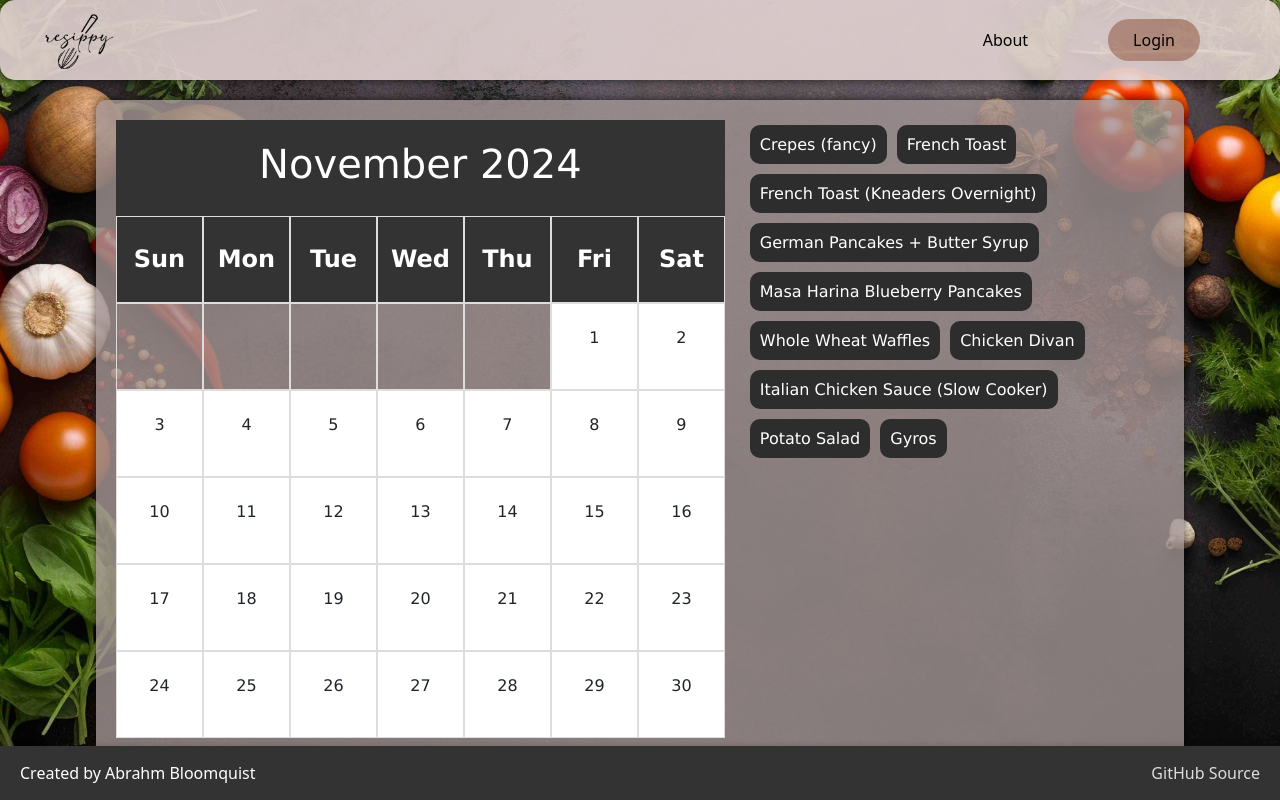
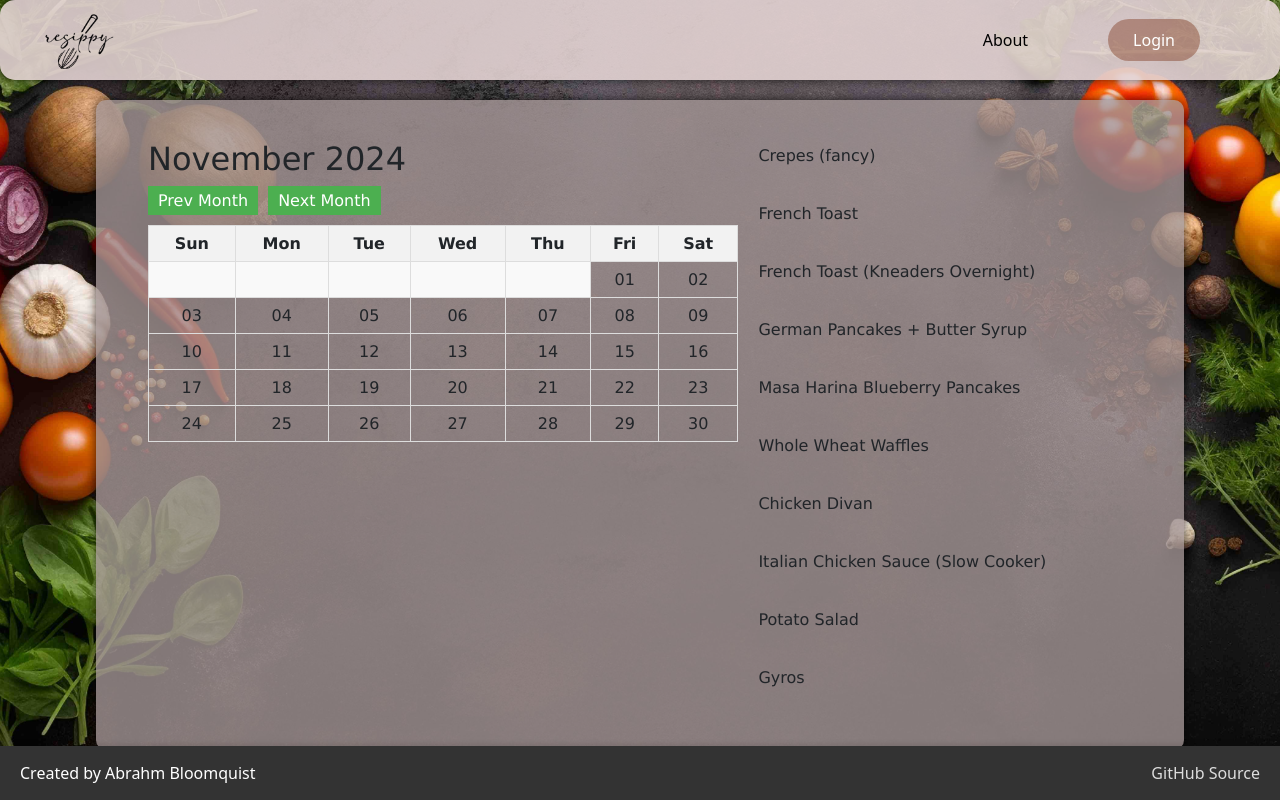
Before and after one commit to MaxArkilz/startup, a React (Vite) app: page /mealplan in a window 1280 px wide. Built offline with nearby package versions, Linux system fonts and the light colour scheme.

Commit message:
Drag and Drop funsies

```diff
--- a/package.json
+++ b/package.json
@@ -7,12 +7,13 @@
     "start": "node ./server.js"
   },
   "dependencies": {
-    "@dnd-kit/core": "^6.1.0",
+    "@dnd-kit/core": "^6.3.0",
     "bcrypt": "^5.1.1",
     "bootstrap": "^5.3.3",
     "cookie-parser": "^1.4.7",
     "cors": "^2.8.5",
     "express": "^4.21.1",
+    "moment": "^2.30.1",
     "mongodb": "^6.11.0",
     "react": "^18.3.1",
     "react-beautiful-dnd": "^13.1.1",
--- a/src/app.jsx
+++ b/src/app.jsx
@@ -4,7 +4,7 @@ import { NavLink, Routes } from 'react-router-dom';
 import { BrowserRouter, Route } from "react-router-dom";
 import 'bootstrap/dist/css/bootstrap.min.css';
 import {About} from "./about/about";
-import {MealPlan} from "./mealPlan/mealplan";
+import { MealPlan } from "./mealPlan/mealplan";
 import {Cookbook} from "./cookbook/cookbook";
 import {Shopping} from "./shopping/shopping";
 import {Login} from "./login/login";
--- /dev/null
+++ b/src/mealPlan/calendar.jsx
@@ -0,0 +1,129 @@
+import "./mealStyle.css";
+import React, { useState } from 'react';
+import moment from 'moment';
+import { DndContext, useDraggable, useDroppable } from '@dnd-kit/core';
+import recipes from '../cookbook/recipes/recipe';
+
+const Calendar = () => {
+  const [currentDate, setCurrentDate] = useState(moment());
+  const [events, setEvents] = useState({});
+
+  const daysInMonth = currentDate.daysInMonth();
+  const firstDayOfMonth = moment(currentDate).startOf('month').day();
+
+  const nextMonth = () => {
+    setCurrentDate(currentDate.clone().add(1, 'month'));
+  };
+
+  const prevMonth = () => {
+    setCurrentDate(currentDate.clone().subtract(1, 'month'));
+  };
+
+  const renderCalendar = () => {
+    const blanks = [];
+    for (let i = 0; i < firstDayOfMonth; i++) {
+      blanks.push(<td key={`blank-${i}`} className="empty">{""}</td>);
+    }
+
+    const daysInMonthArray = [];
+    for (let d = 1; d <= daysInMonth; d++) {
+      const currentDay = `${currentDate.format('YYYY-MM')}-${d.toString().padStart(2, '0')}`;
+      daysInMonthArray.push(
+        <CalendarCell key={d} date={currentDay} events={events[currentDay] || []} />
+      );
+    }
+
+    const totalSlots = [...blanks, ...daysInMonthArray];
+    const rows = [];
+    let cells = [];
+
+    totalSlots.forEach((row, i) => {
+      if (i % 7 !== 0) {
+        cells.push(row);
+      } else {
+        rows.push(cells);
+        cells = [];
+        cells.push(row);
+      }
+      if (i === totalSlots.length - 1) {
+        rows.push(cells);
+      }
+    });
+
+    return rows.map((d, i) => <tr key={i}>{d}</tr>);
+  };
+
+  const handleDragEnd = (result) => {
+    if (result.over && result.over.id) {
+      const { id: date } = result.over;
+      const recipe = result.active.data.current.recipe;
+      setEvents(prev => ({
+        ...prev,
+        [date]: [...(prev[date] || []), recipe]
+      }));
+    }
+  };
+
+  return (
+    <main>
+    <DndContext onDragEnd={handleDragEnd}>
+
+      <div className="calendarMain">
+        <div className="calendarStack">
+        <h2>{currentDate.format('MMMM YYYY')}</h2>
+        <div className="buttonGroup">
+        <button onClick={prevMonth}>Prev Month</button>
+        <button onClick={nextMonth}>Next Month</button>
+        </div>
+        <table className="calendarDiv">
+          <thead>
+            <tr>
+              {moment.weekdaysShort().map(day => <th key={day}>{day}</th>)}
+            </tr>
+          </thead>
+          <tbody>{renderCalendar()}</tbody>
+        </table>
+      </div>
+      <div className="draggableItems">
+      {recipes.map((recipe, index) => (
+                  <DraggableItem key={index} recipe={recipe} index={index} />
+                ))}
+      </div>
+      </div>
+    </DndContext>
+    </main>
+  );
+};
+
+const CalendarCell = ({ date, events }) => {
+  const { setNodeRef } = useDroppable({ id: date });
+
+  return (
+    <td ref={setNodeRef}>
+      {date.split('-')[2]}
+      {events.map((recipe, index) => (
+        <div key={index} className="calendar-event">
+            {recipe.name}
+            </div>
+      ))}
+    </td>
+  );
+};
+
+const DraggableItem = ({ recipe, index }) => {
+    const { attributes, listeners, setNodeRef, transform } = useDraggable({
+      id: `recipe-${index}`,
+      data: { recipe }
+    });
+    const style = transform ? {
+      transform: `translate3d(${transform.x}px, ${transform.y}px, 0)`,
+    } : undefined;
+
+    return (
+      <div ref={setNodeRef} style={style} {...listeners} {...attributes} className="draggable-item">
+        <p>{recipe.name}</p>
+      </div>
+    );
+  };
+
+export default Calendar;
--- a/src/mealPlan/mealStyle.css
+++ b/src/mealPlan/mealStyle.css
@@ -1,4 +1,4 @@
-.calendarMain {
+/* .calendarMain {
     display: flex;
     gap: 20px;
     padding: 20px;
@@ -57,4 +57,66 @@
     .calendarMain{
         display: block;
     }
-}
+} */
+
+.calendarMain {
+    display: flex;
+    gap: 20px;
+    padding: 20px;
+    max-width: 80vw;
+    margin: 0 auto;
+  }
+
+  .calendarStack {
+    display: flex;
+    flex-direction: column;
+    flex: 1;
+    max-width: 60%;
+  }
+
+  .buttonGroup {
+    display: flex;
+    gap: 10px;
+    margin-bottom: 10px;
+  }
+
+  .calendarDiv {
+    width: 100%;
+  }
+
+  table {
+    width: 100%;
+    border-collapse: collapse;
+  }
+
+  th, td {
+    border: 1px solid #ddd;
+    padding: 8px;
+    text-align: center;
+  }
+
+  th {
+    background-color: #f2f2f2;
+  }
+
+  .empty {
+    background-color: #f9f9f9;
+  }
+
+  button {
+    padding: 5px 10px;
+    background-color: #4CAF50;
+    color: white;
+    border: none;
+    cursor: pointer;
+  }
+
+  button:hover {
+    background-color: #45a049;
+  }
+
+  .draggableItems {
+    display: flex;
+    flex-direction: column;
+    gap: 10px;
+  }
--- a/src/mealPlan/mealplan.jsx
+++ b/src/mealPlan/mealplan.jsx
@@ -1,69 +1,10 @@
-import React, { useState } from 'react';
-import { DndContext, useDraggable, useDroppable } from '@dnd-kit/core';
-import "./mealStyle.css";
-import Calendar from './calendarPop';
-import recipes from '../cookbook/recipes/recipe';
+import React from 'react';
+import Calendar from './calendar';
 
-function DraggableRecipe({ recipe, index }) {
-  const { attributes, listeners, setNodeRef, transform } = useDraggable({
-    id: recipe.name,
-  });
-
-  const style = {
-    transform: transform ? `translate3d(${transform.x}px, ${transform.y}px, 0)` : undefined,
-  };
-
+export function MealPlan() {
   return (
-    <li ref={setNodeRef} style={style} {...listeners} {...attributes}>
-      {recipe.name}
-    </li>
-  );
-}
-
-function DroppableDay({ day, onDrop }) {
-  const { isOver, setNodeRef } = useDroppable({
-    id: day,
-  });
-
-  const style = {
-    backgroundColor: isOver ? 'lightblue' : 'white',
-  };
-
-  return (
-    <div ref={setNodeRef} style={style} className="calendar-day">
-      <h3>{day}</h3>
-      <p>Drop a recipe here</p>
+    <div className="MealPlan">
+      <Calendar />
     </div>
   );
 }
-
-export function MealPlan() {
-  const [calendarItems, setCalendarItems] = useState({});
-
-  const handleDragEnd = (event) => {
-    const { active, over } = event;
-    if (over) {
-      setCalendarItems((prev) => ({
-        ...prev,
-        [over.id]: active.id,
-      }));
-    }
-  };
-
-  return (
-    <DndContext onDragEnd={handleDragEnd}>
-      <main className='calendarMain'>
-
-          <div className='calendarDiv'>
-            <Calendar calendarItems={calendarItems} DroppableDay={DroppableDay} />
-          </div>
-
-          <div className='recipeDiv'>
-          {recipes.map((recipe, index) => (
-                <DraggableRecipe key={index} recipe={recipe} index={index} />
-              ))}
-          </div>
-      </main>
-    </DndContext>
-  );
-}
```
Also changed, not shown: OLD CODE/scratchPad.jsx (added, +69 -0 lines), OLD CODE/calendarPop.jsx (renamed from src/mealPlan/calendarPop.jsx), OLD CODE/dragItems.jsx (renamed from src/mealPlan/dragItems.jsx), 2 other files (tests, documents, lock files or other folders).
